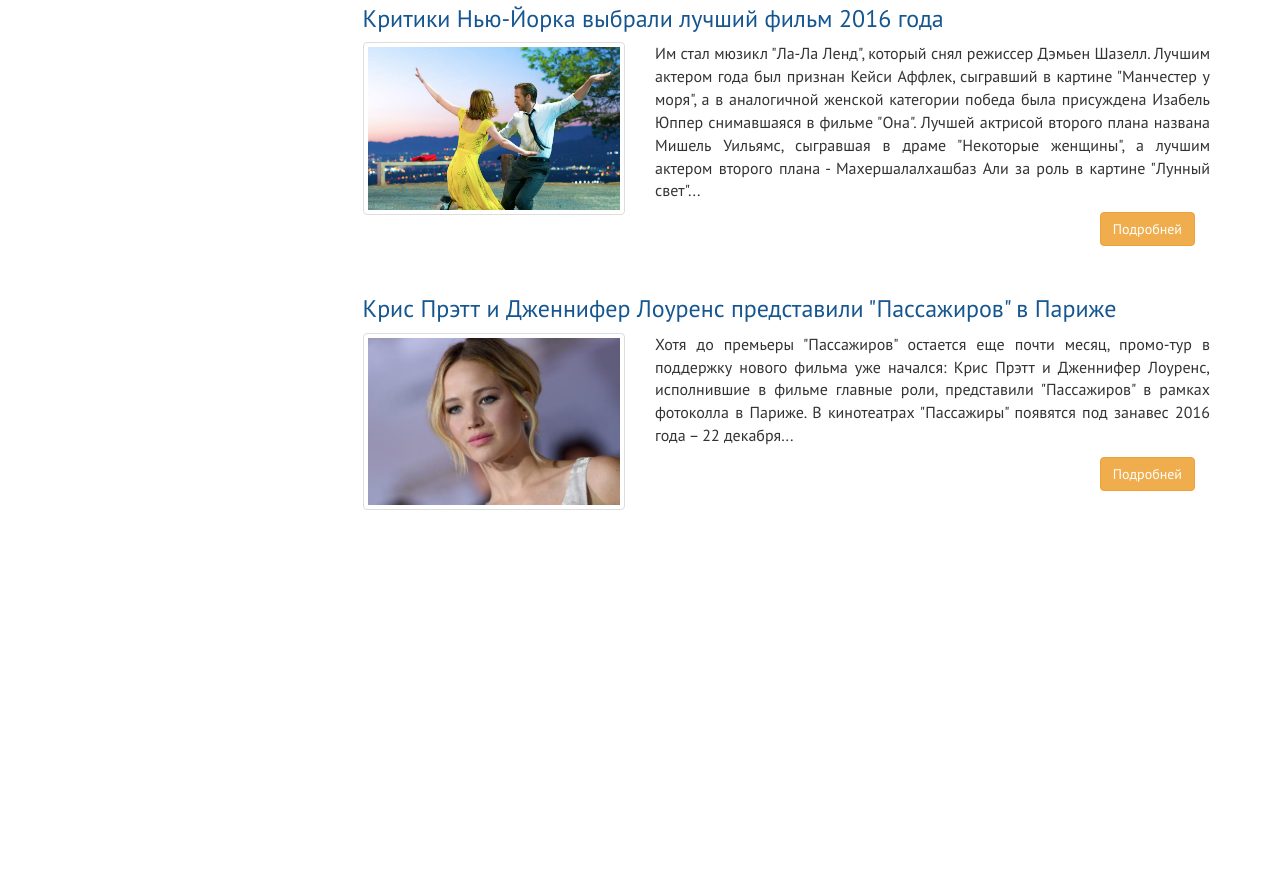
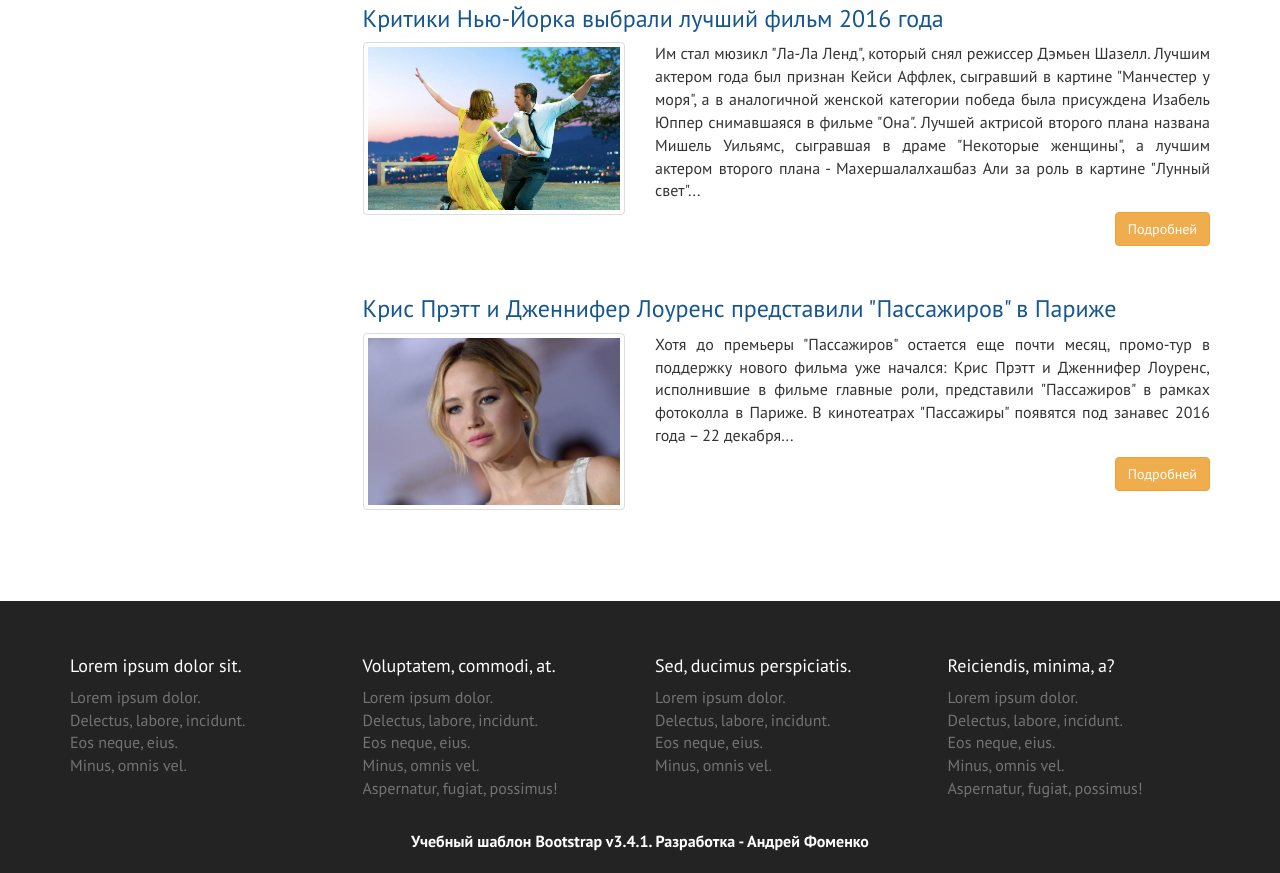
Before and after one commit to MKsenia728/FE-kinozal, a website: page index.html in a window 1280 px wide. Shown: the part 3018-3891 px from the top of the page. Before the commit the page ends 3619 px from the top, so only its background shows below. Drawn offline with Linux system fonts and the light colour scheme.

Commit message:
закончен footer

```diff
--- a/assets/scss/_common.scss
+++ b/assets/scss/_common.scss
@@ -56,3 +56,10 @@ h3 {
     font-weight: bold;
     text-align: center;
 }
+h4 {
+  font-size: 1.125rem;
+  color: $color-light !important;
+  margin-top: 10px;
+  margin-bottom: 10px;
+
+}
--- a/assets/scss/_footer.scss
+++ b/assets/scss/_footer.scss
@@ -0,0 +1,30 @@
+.footer {
+  background-color: $color-dark;
+
+  &-group {
+    margin-bottom: $gap * 2;
+    margin-top:  $gap * 3;
+
+    &__list {
+      list-style: none;
+      margin: 0;
+      padding: 0;
+    }
+    &__link {
+      color: darken($color-light, 55%);
+      font-weight: 100;
+      &:hover,
+      &:focus {
+        color: $color-light;
+      }
+    }
+  }
+  &__main {
+    text-align: center;
+    margin-bottom: 20px;
+    strong {
+      color: $color-light;
+    }
+
+  }
+}
--- a/assets/scss/_main.scss
+++ b/assets/scss/_main.scss
@@ -56,10 +56,11 @@
     }
     &__about {
       text-align: justify;
+      // @include block-shortener($fz: 1rem, $lh: 1.5, $h: 200px, $l: 10)
     }
     &__btn {
       float: right;
-      margin-right: $gap;
+      // margin-right: $gap / 3;
       margin-bottom: $gap * 2;
     }
 
--- a/index.html
+++ b/index.html
@@ -707,7 +707,62 @@
     </div>
   </div>
 
-  <footer></footer>
+  <footer class="footer">
+    <div class="container">
+      <div class="row">
+
+        <div class="footer-group col-md-3 col-xs-6">
+          <h4 class="footer-group__title">Lorem ipsum dolor sit.</h4>
+          <ul class="footer-group__list">
+            <li><a class="footer-group__link" href="">Lorem ipsum dolor.</a></li>
+            <li><a class="footer-group__link" href="">Delectus, labore, incidunt.</a></li>
+            <li><a class="footer-group__link" href="">Eos neque, eius.</a></li>
+            <li><a class="footer-group__link" href="">Minus, omnis vel.</a></li>
+           </ul>
+        </div>
+
+        <div class="footer-group col-md-3 col-xs-ul">
+          <h4 class="footer-group__title">Voluptatem, commodi, at.</h4>
+          <ul class="footer-group__list">
+            <li><a class="footer-group__link" href="">Lorem ipsum dolor.</a></li>
+            <li><a class="footer-group__link" href="">Delectus, labore, incidunt.</a></li>
+            <li><a class="footer-group__link" href="">Eos neque, eius.</a></li>
+            <li><a class="footer-group__link" href="">Minus, omnis vel.</a></li>
+            <li><a class="footer-group__link" href="">Aspernatur, fugiat, possimus!</a></li>
+           </ul>
+        </div>
+
+        <div class="footer-group col-md-3 col-xs-6">
+          <h4 class="footer-group__title">Sed, ducimus perspiciatis.</h4>
+          <ul class="footer-group__list">
+            <li><a class="footer-group__link" href="">Lorem ipsum dolor.</a></li>
+            <li><a class="footer-group__link" href="">Delectus, labore, incidunt.</a></li>
+            <li><a class="footer-group__link" href="">Eos neque, eius.</a></li>
+            <li><a class="footer-group__link" href="">Minus, omnis vel.</a></li>
+           </ul>
+        </div>
+
+        <div class="footer-group col-md-3 col-xs-6">
+          <h4 class="footer-group__title">Reiciendis, minima, a?</h4>
+          <ul class="footer-group__list">
+           <li><a class="footer-group__link" href="">Lorem ipsum dolor.</a></li>
+           <li><a class="footer-group__link" href="">Delectus, labore, incidunt.</a></li>
+           <li><a class="footer-group__link" href="">Eos neque, eius.</a></li>
+           <li><a class="footer-group__link" href="">Minus, omnis vel.</a></li>
+           <li><a class="footer-group__link" href="">Aspernatur, fugiat, possimus!</a></li>
+          </ul>
+        </div>
+
+      </div>
+      <div class="row">
+        <div class="footer__main col-xs-12">
+          <a href="https://fomenko.top/">
+        <strong>
+          Учебный шаблон Bootstrap v3.4.1. Разработка - Андрей Фоменко</strong></a>
+      </div>
+      </div>
+    </div>
+  </footer>
 
   <script src="libs/jquery/dist/jquery.min.js"></script>
   <script src="libs/bootstrap/dist/js/bootstrap.min.js"></script>
```
Also changed, not shown: assets/css/style.css.
